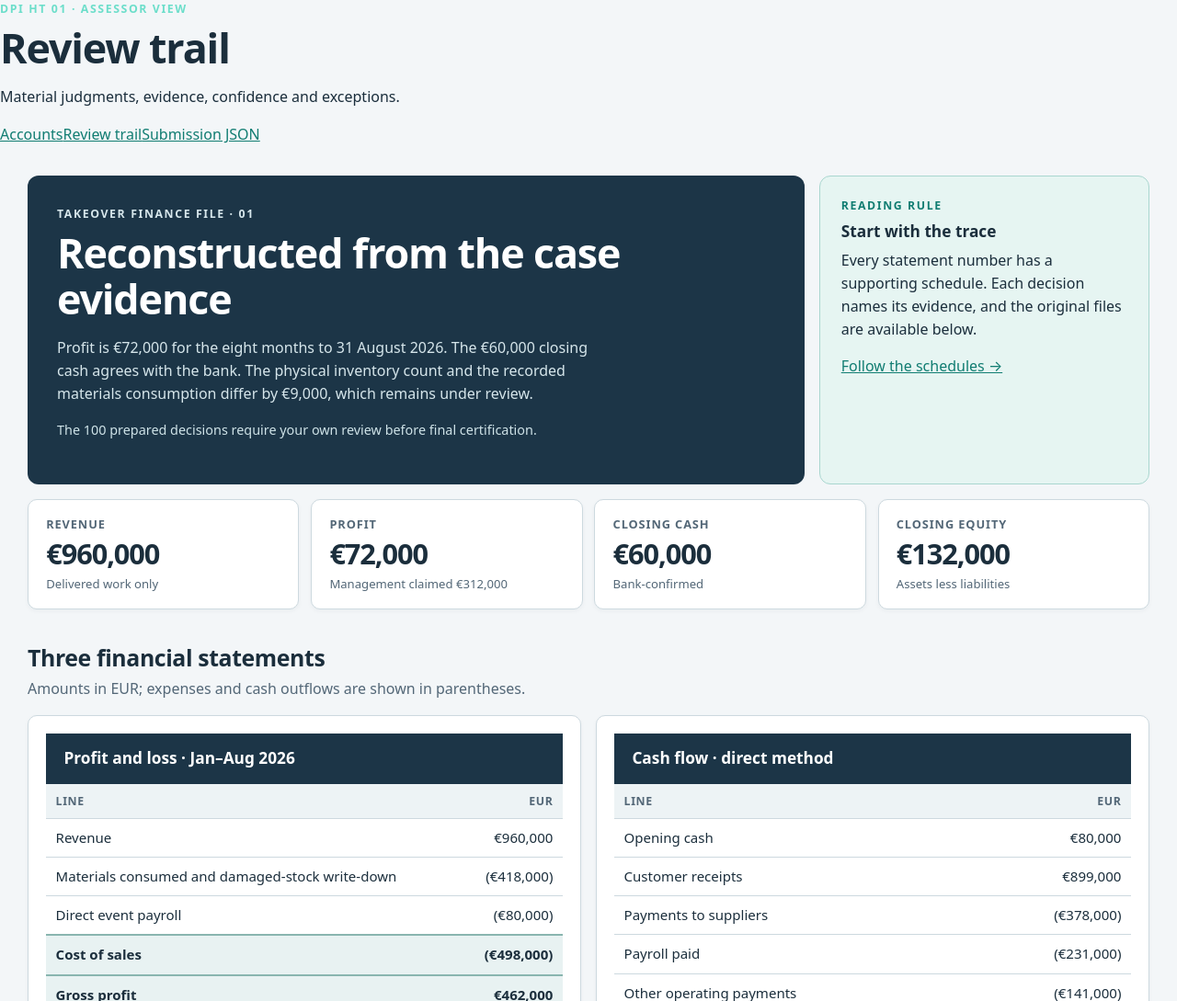
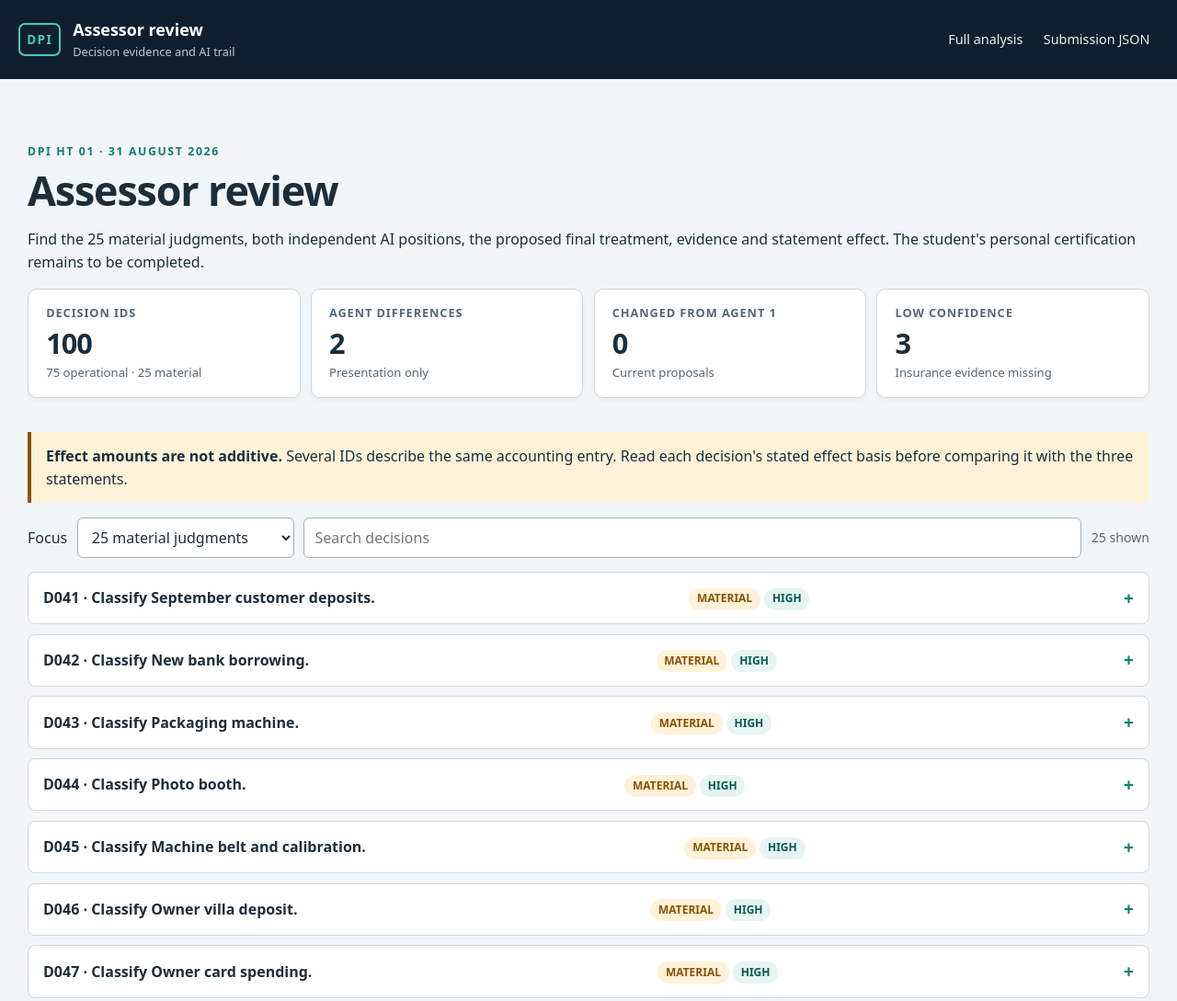
Before and after one commit to danstep22848007/dpi-financial-reconstruction333, a plain HTML site: page review/index.html in a window 1280 px wide. Shown: the top 1089 px of the page at 92% size. Drawn offline with Linux system fonts and the light colour scheme.

Commit message:
Improve material judgment review

```diff
--- a/review/index.html
+++ b/review/index.html
@@ -1 +1,6 @@
-<!doctype html><html lang="en"><head><meta charset="utf-8"><meta name="viewport" content="width=device-width,initial-scale=1"><title>DPI Assessor Review</title><link rel="stylesheet" href="../assets/style.css"></head><body><header><div><p class="eyebrow">DPI HT 01 · ASSESSOR VIEW</p><h1>Review trail</h1><p class="muted">Material judgments, evidence, confidence and exceptions.</p></div><nav><a href="/">Accounts</a><a class="active" href="/review/">Review trail</a><a href="/submission.json">Submission JSON</a></nav></header><main id="app" data-review="true" aria-live="polite"><p>Loading review trail…</p></main><script src="../assets/app.js"></script></body></html>
+<!doctype html>
+<html lang="en">
+<head><meta charset="utf-8"><meta name="viewport" content="width=device-width,initial-scale=1"><meta name="description" content="Assessor review of DPI decisions and AI trail"><title>Assessor Review | DPI</title><link rel="stylesheet" href="/assets/style.css"></head>
+<body><a class="skip" href="#content">Skip to content</a><header class="masthead"><div class="brand"><span class="brand-mark">DPI</span><span>Assessor review<small>Decision evidence and AI trail</small></span></div><nav aria-label="Main navigation"><a href="/">Full analysis</a><a href="/submission.json">Submission JSON</a></nav></header>
+<main id="content"><div id="app" data-page="review" aria-live="polite"><p class="loading">Loading the review trail…</p></div></main>
+<footer><span>DPI HT 01 · Dans Stepanovs · ds25165</span><a href="/">Return to full analysis</a></footer><script src="/assets/app.js" defer></script></body></html>
```
